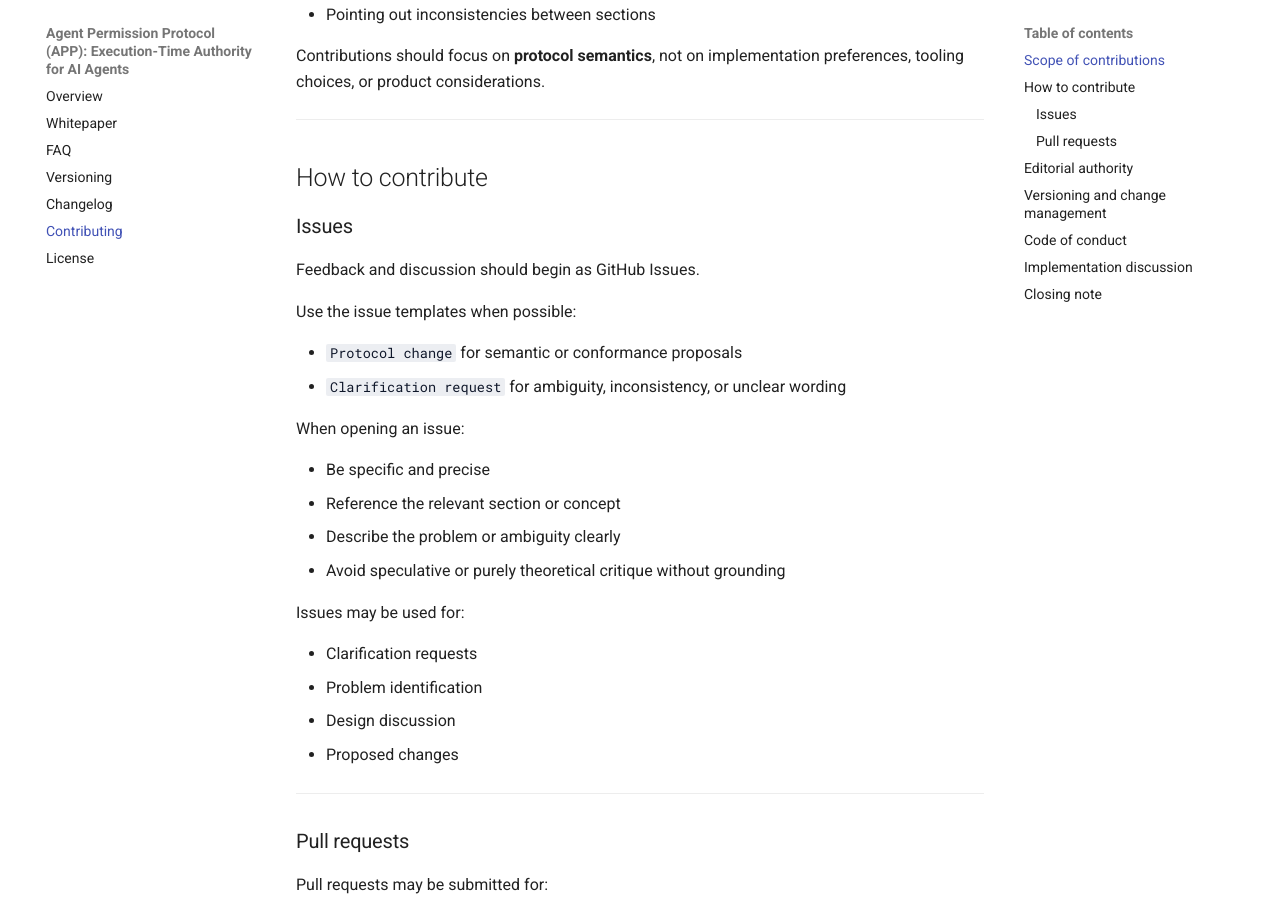
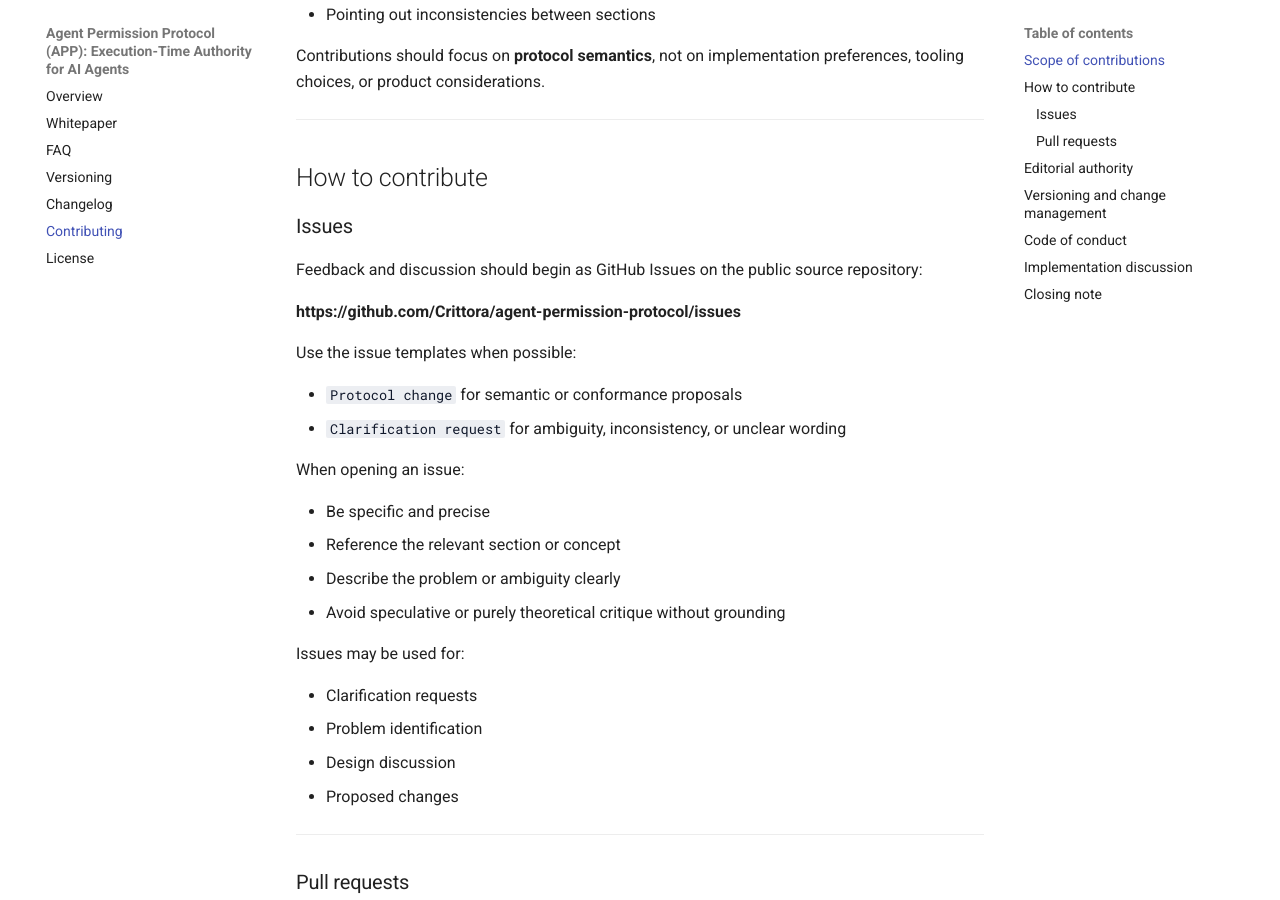
Before and after one commit to Crittora/agent-permission-protocol, an MkDocs documentation site: the page built from docs/contributing.md, in a window 1280 px wide and 900 px high, scrolled down 783 px. Built offline with MkDocs 1.6.1 and Material for MkDocs 9.7.7, drawn with Linux system fonts in a browser that asks for light colours; comment, search, counter and statistics services are not loaded.

Commit message:
Link the public source repository from docs, config, and JSON-LD
- mkdocs.yml: set repo_url, repo_name, and GitHub icon so the Material
  theme renders a footer link on every docs page
- docs/index.md, README.md, docs/whitepaper.md: add a 'public source
  repository' line near the canonical whitepaper reference
- docs/contributing.md: point 'GitHub Issues' at the issues URL
- GOVERNANCE.md: add the repo URL alongside the canonical whitepaper link
- docs/overrides/main.html: add codeRepository and isBasedOn to the
  WebPage JSON-LD structured data

Co-Authored-By: Claude Opus 4.6 <noreply@anthropic.com>

```diff
--- a/docs/contributing.md
+++ b/docs/contributing.md
@@ -31,7 +31,10 @@ Contributions should focus on **protocol semantics**, not on implementation pref
 
 ### Issues
 
-Feedback and discussion should begin as GitHub Issues.
+Feedback and discussion should begin as GitHub Issues on the public
+source repository:
+
+**https://github.com/Crittora/agent-permission-protocol/issues**
 
 Use the issue templates when possible:
 
--- a/docs/overrides/main.html
+++ b/docs/overrides/main.html
@@ -80,7 +80,9 @@
       },
       "publisher": {
         "@id": "{{ config.extra.org_url }}#organization"
-      }
+      },
+      "codeRepository": "https://github.com/Crittora/agent-permission-protocol",
+      "isBasedOn": "https://github.com/Crittora/agent-permission-protocol"
     }
   </script>
   {% if page and page.url == "faq/" %}
--- a/mkdocs.yml
+++ b/mkdocs.yml
@@ -1,10 +1,14 @@
 site_name: "Agent Permission Protocol (APP): Execution-Time Authority for AI Agents"
 site_description: "The Agent Permission Protocol (APP) defines explicit, cryptographically verifiable authority for AI agent actions, enforced at execution time."
 site_url: https://www.agentpermissionprotocol.com
+repo_url: https://github.com/Crittora/agent-permission-protocol
+repo_name: Crittora/agent-permission-protocol
 
 theme:
   name: material
   custom_dir: docs/overrides
+  icon:
+    repo: fontawesome/brands/github
 
 markdown_extensions:
   - pymdownx.superfences:
```
Also changed, not shown: GOVERNANCE.md (+4 -0 lines), README.md (+4 -0 lines), docs/index.md (+4 -0 lines), docs/whitepaper.md (+4 -0 lines).
